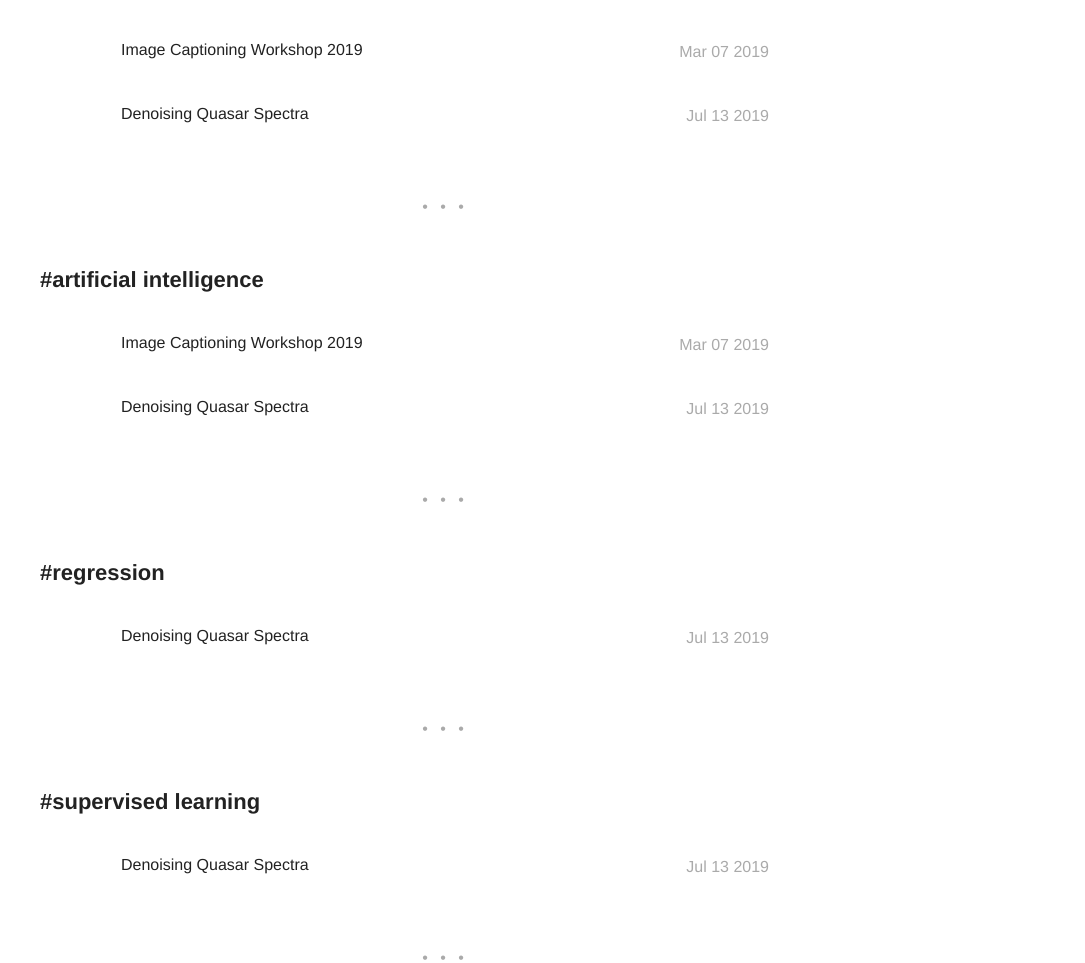
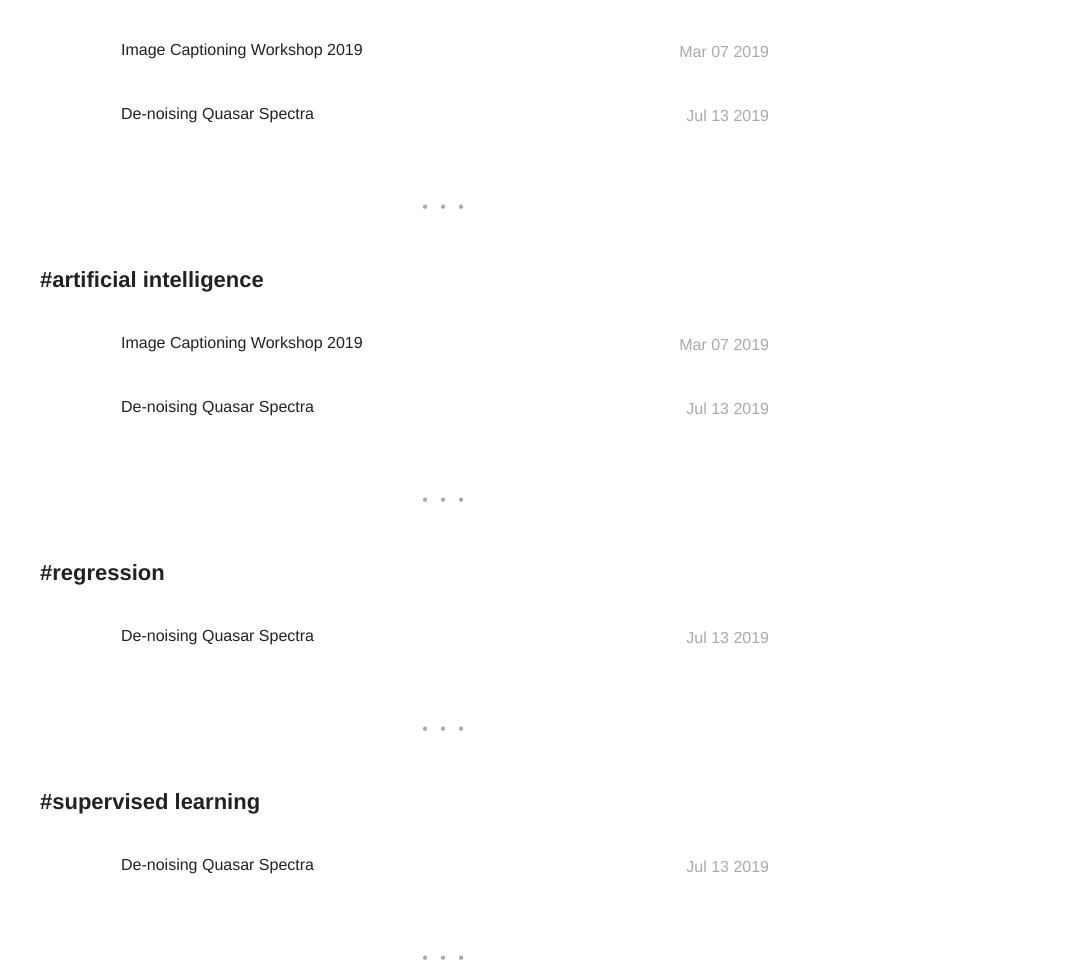
Before and after one commit to kaushkay/kaushkay.github.io, a Jekyll site: the page built from tags.html, in a window 1280 px wide. Shown: the part 990-1953 px from the top of the page, without its empty margins (195-1280 px from the left). Built offline with Jekyll 4.4.1, drawn with Linux system fonts in a browser that asks for light colours.

```diff
--- a/_posts/2019-07-13-Regression-for-denoising-quasar-spectra.markdown
+++ b/_posts/2019-07-13-Regression-for-denoising-quasar-spectra.markdown
@@ -1,5 +1,5 @@
 ---
-title: "Denoising Quasar Spectra"
+title: "De-noising Quasar Spectra"
 layout: post
 date: 2019-07-13 11:10
 tag: [machine learning, regression, supervised learning, artificial intelligence]
@@ -13,7 +13,7 @@ author: kaushkay
 externalLink: false
 ---
 
-![Quasar](/assets/images/projects/reg_for_quasar_spectra/quasar_2.png)
+![Quasar](/assets/images/projects/reg_for_quasar_spectra/quasar_2.jpg)
 
 Example of project - Indigo Minimalist Jekyll Template - [Demo](http://sergiokopplin.github.io/indigo/). This is a simple and minimalist template for Jekyll for those who likes to eat noodles.
 
```
